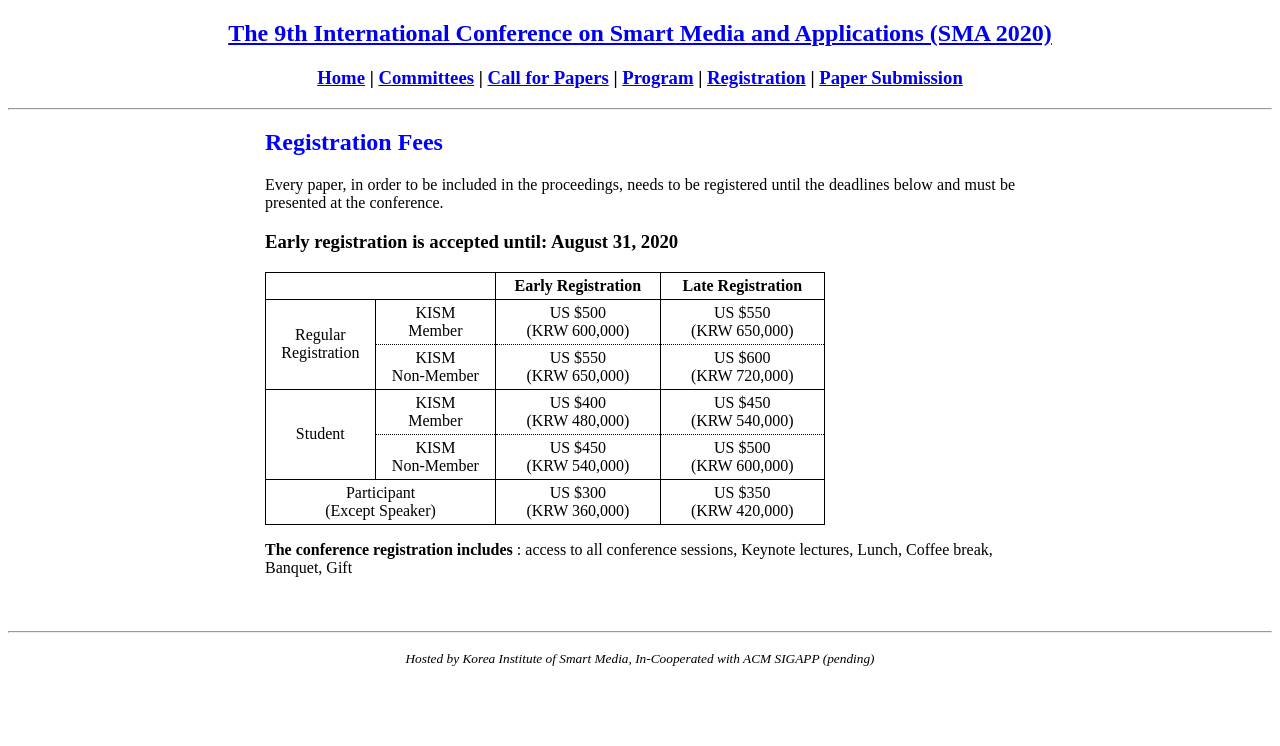
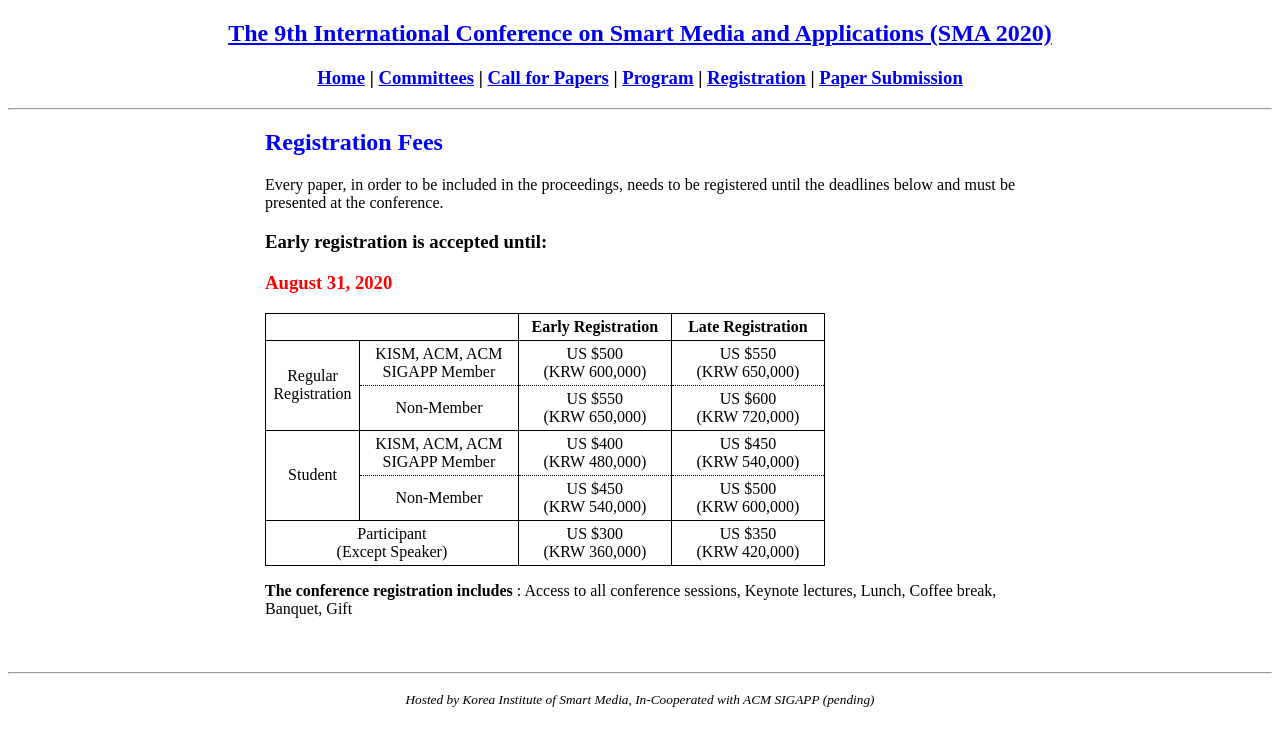
Before and after one commit to icea-conf/sma-2020.github.io, a Jekyll site: the page built from registration/index.html, in a window 1280 px wide. Shown: the top 746 px of the page. Built offline with Jekyll 4.4.1, drawn with Linux system fonts in a browser that asks for light colours.

Commit message:
Update index.html

```diff
--- a/registration/index.html
+++ b/registration/index.html
@@ -7,7 +7,7 @@ title: SMA 2020
           <div>
                <h2 style="color:#0000FF">Registration Fees</h2>
                <p style="text-align: justify">Every paper, in order to be included in the proceedings, needs to be registered until the deadlines below and must be presented at the conference.</p>
-               <h3>Early registration is accepted until: August 31, 2020</h3>
+               <h3><p>Early registration is accepted until: </p><p style="color:#FF0000">August 31, 2020</p></h3>
                <table class="tlayout" cellspacing="0">
                     <tbody style="text-align: center">
                          <tr>
@@ -25,8 +25,7 @@ title: SMA 2020
                                    Registration
                               </td>
                               <td class="tcontent1">
-                                   KISM<br>
-                                   Member
+                                   KISM, ACM, ACM SIGAPP Member
                               </td>
                               <td class="tcontent1">
                                    US $500<br>
@@ -39,7 +38,6 @@ title: SMA 2020
                          </tr>
                          <tr>
                               <td class="tcontent2">
-                                   KISM<br>
                                    Non-Member
                               </td>
                               <td class="tcontent2">
@@ -56,8 +54,7 @@ title: SMA 2020
                                    Student
                               </td>
                               <td class="tcontent1">
-                                   KISM<br>
-                                   Member
+                                   KISM, ACM, ACM SIGAPP Member
                               </td>
                               <td class="tcontent1">
                                    US $400<br>
@@ -70,7 +67,6 @@ title: SMA 2020
                          </tr>
                          <tr>
                               <td class="tcontent2">
-                                   KISM<br>
                                    Non-Member
                               </td>
                               <td class="tcontent2">
@@ -98,7 +94,7 @@ title: SMA 2020
                          </tr>
                     </tbody>
                </table>
-               <p><b>The conference registration includes</b> : access to all conference sessions, Keynote lectures, Lunch, Coffee break, Banquet, Gift </p>
+               <p><b>The conference registration includes</b> : Access to all conference sessions, Keynote lectures, Lunch, Coffee break, Banquet, Gift </p>
           </div>
      </div>
 </div>
```
